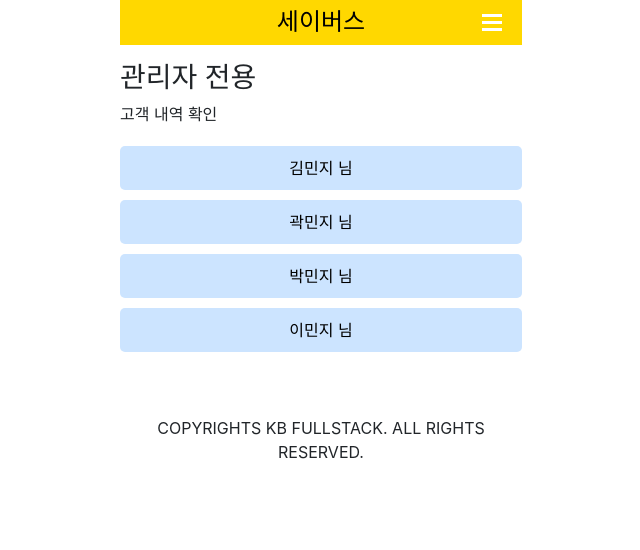
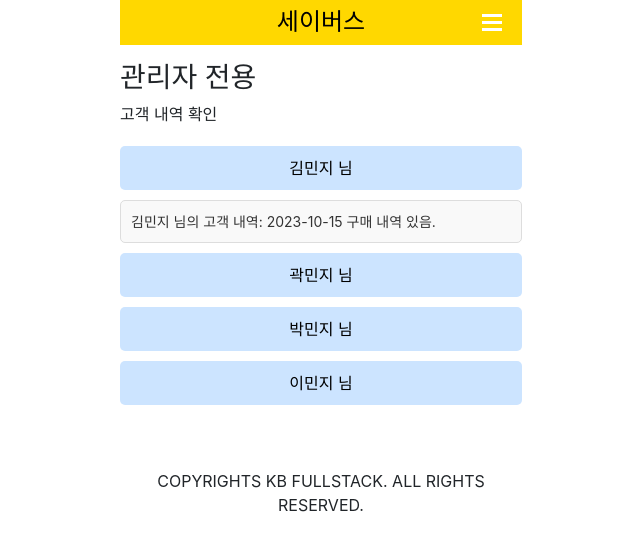
Before and after one commit to Lazenca-2024/Savers, a Vue app in the folder frontend/: page /admin in a window 1280 px wide. Both pictures are taken after a click on the button "김민지 님". Shown: the top 550 px of the page, without its empty margins (319-959 px from the left). Built offline with nearby package versions, Linux system fonts and the light colour scheme; a web font is replaced by a local one; what vue-awesome-paginate would draw is missing.

Commit message:
feat: 버튼 클릭 시 유저 정보 나오게 추가

```diff
--- a/frontend/src/pages/Admin.vue
+++ b/frontend/src/pages/Admin.vue
@@ -1,4 +1,16 @@
 <script setup>
+import { ref } from "vue";
+
+const activeButton = ref(null); // 활성화된 버튼 인덱스
+const users = [
+  { name: "김민지 님", details: "김민지 님의 고객 내역: 2023-10-15 구매 내역 있음." },
+  { name: "곽민지 님", details: "곽민지 님의 고객 내역: 2023-10-20 방문 기록 있음." },
+  { name: "박민지 님", details: "박민지 님의 고객 내역: 최근 구매 없음." },
+  { name: "이민지 님", details: "이민지 님의 고객 내역: 2023-09-30 환불 처리 완료." },
+];
+const handleButtonClick = (buttonIndex) => {
+  activeButton.value = activeButton.value === buttonIndex ? null : buttonIndex; // 클릭 시 활성화된 버튼 전환
+};
 </script>
 
 <template>
@@ -7,10 +19,24 @@
     <span>고객 내역 확인</span>
 
     <div class="button-container">
-      <button class="user-button">김민지 님</button>
-      <button class="user-button">곽민지 님</button>
-      <button class="user-button">박민지 님</button>
-      <button class="user-button">이민지 님</button>
+      <div v-for="(user, index) in users" :key="index" class="user-section">
+        <!-- 버튼 -->
+        <button
+          class="user-button"
+          :class="{ active: activeButton === index }"
+          @click="handleButtonClick(index)"
+        >
+          {{ user.name }}
+        </button>
+
+        <!-- 유저 정보 -->
+        <div
+          v-if="activeButton === index"
+          class="user-details"
+        >
+          {{ user.details }}
+        </div>
+      </div>
     </div>
   </div>
 </template>
@@ -21,6 +47,11 @@
   flex-direction: column;
   gap: 10px;
   margin-top: 20px;
+}
+
+.user-section {
+  display: flex;
+  flex-direction: column;
 }
 
 .user-button {
@@ -36,4 +67,24 @@
 .user-button:hover {
   background-color: #99c2ff; /* 호버 시 색상 변경 */
 }
+
+.user-details {
+  margin-top: 10px;
+  padding: 10px;
+  background-color: #f9f9f9;
+  border: 1px solid #ddd;
+  border-radius: 5px;
+  font-size: 14px;
+  color: #333;
+  animation: fade-in 0.3s ease; /* 정보 표시 애니메이션 */
+}
+
+@keyframes fade-in {
+  from {
+    opacity: 0;
+  }
+  to {
+    opacity: 1;
+  }
+}
 </style>
```
